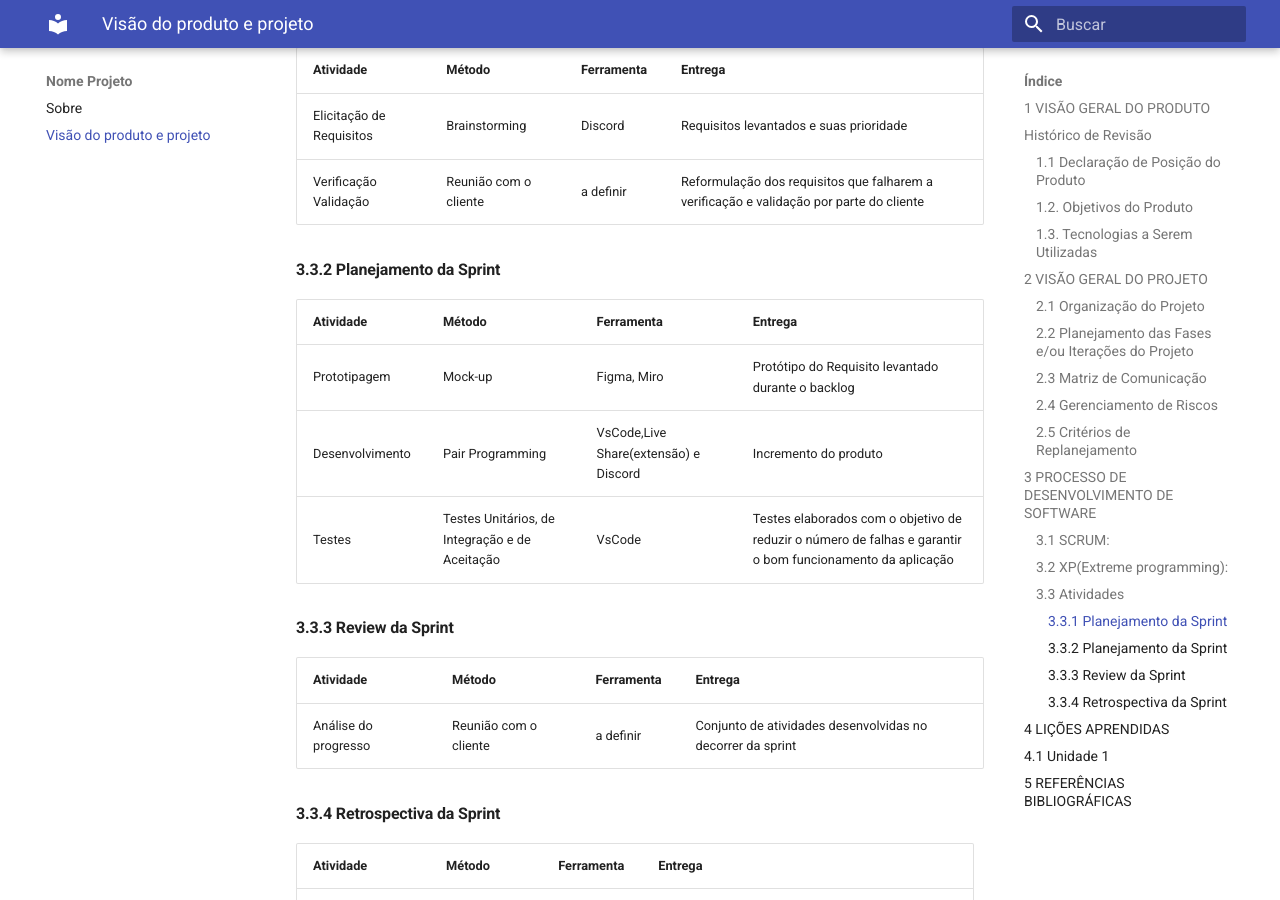
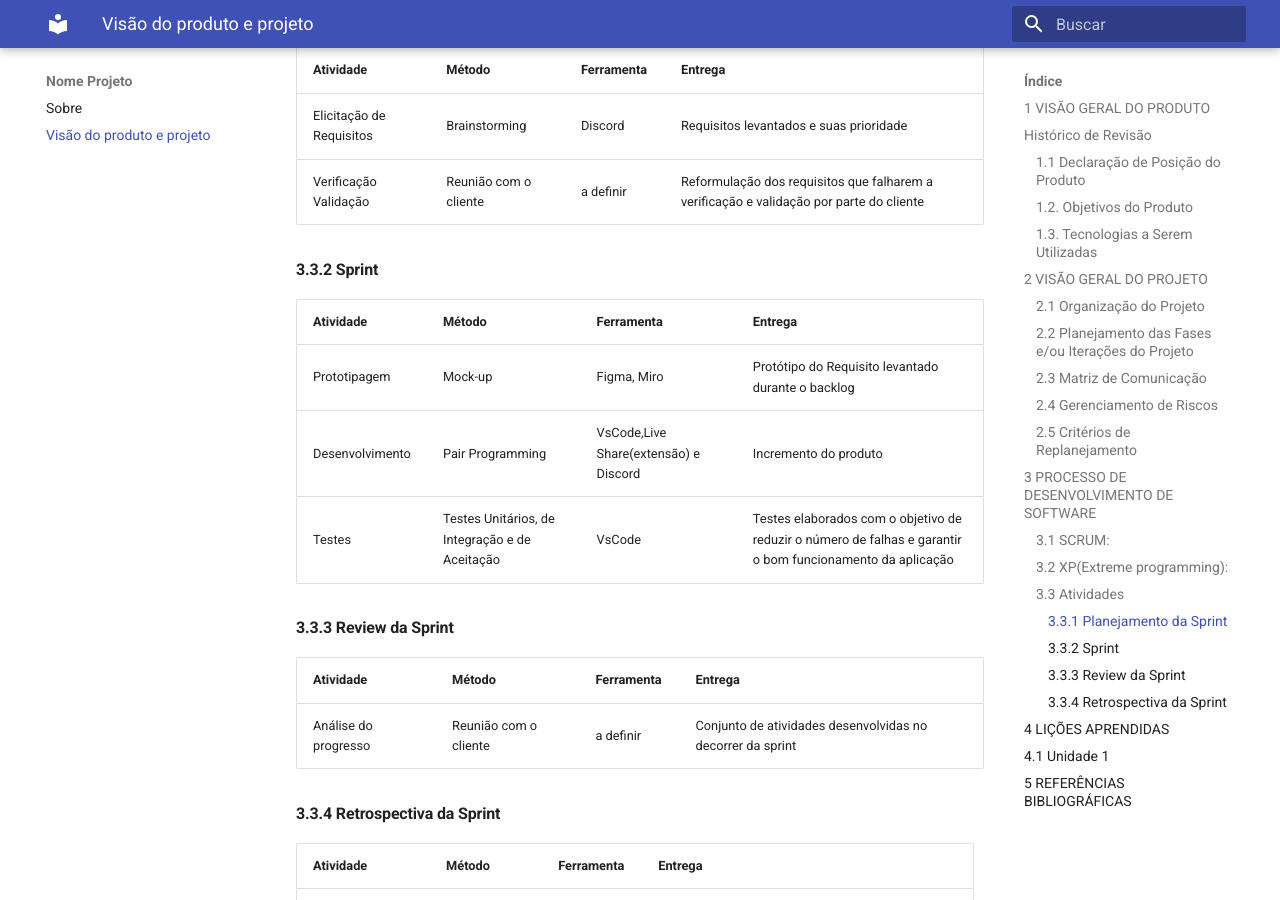
Before and after one commit to mdsreq-fga-unb/2023.1-SOSOptica, an MkDocs documentation site: the page built from docs/visao.md, in a window 1280 px wide and 900 px high, scrolled down 4666 px. Built offline with MkDocs 1.6.1 and Material for MkDocs 9.7.7, drawn with Linux system fonts in a browser that asks for light colours; nearby versions of some CDN libraries.

Commit message:
Update visao.md
Pequena correção seção 3

```diff
--- a/docs/visao.md
+++ b/docs/visao.md
@@ -159,7 +159,7 @@ manter a base de dados coesa e consistente.
 | Elicitação de Requisitos | Brainstorming | Discord | Requisitos levantados e suas prioridade                                                  |
 | Verificação Validação | Reunião com o cliente | a definir | Reformulação dos requisitos que falharem a verificação e validação por parte do cliente  |
 
-#### 3.3.2 Planejamento da Sprint
+#### 3.3.2 Sprint
 
 | **Atividade** | **Método** | **Ferramenta** | **Entrega** |
 |---|---|---|---|
```
